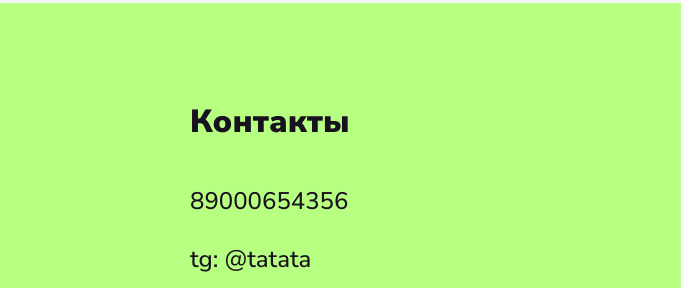
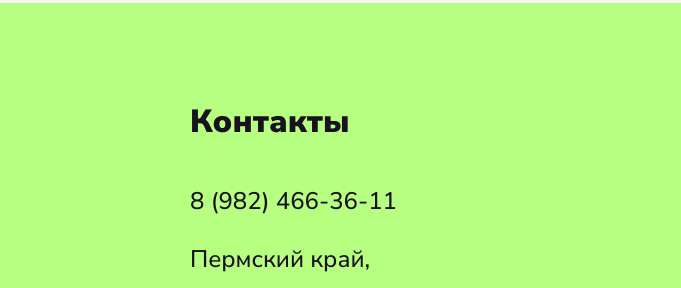
Before and after one commit to Sofihihi23/Landing_camp, a website: page index.html in a window 1280 px wide. Shown: the part 4898-5186 px from the top of the page, 0-681 px from the left. Drawn offline with nearby package versions, Linux system fonts and the light colour scheme; grey boxes are pictures that could not be loaded.

Commit message:
Update index.html

```diff
--- a/index.html
+++ b/index.html
@@ -209,8 +209,7 @@
             <section class="contacts" id="contact">
                 <div class="contacts__text">
                     <h2 class="contacts__title title">Контакты</h2>
-                    <h3 class="contacts__subtitle subtitle">89000654356</h3>
-                    <h3 class="contacts__subtitle subtitle">tg: @tatata</h3>
+                    <h3 class="contacts__subtitle subtitle">8 (982) 466-36-11</h3>
                     <h3 class="contacts__subtitle subtitle">Пермский край, Осинский район,<br> д. Пермякова, ул.
                         Гагарина д. 15</h3>
                 </div>
```
